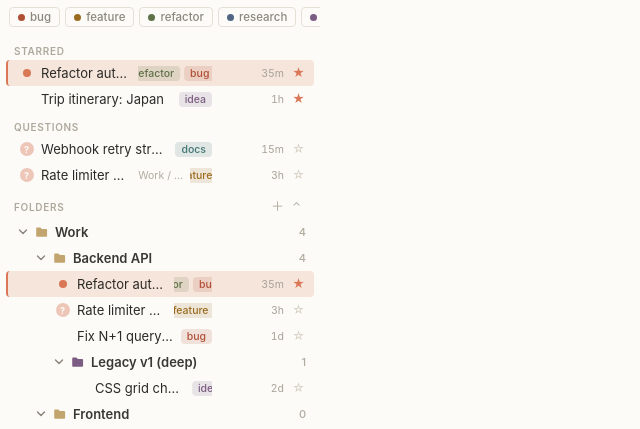
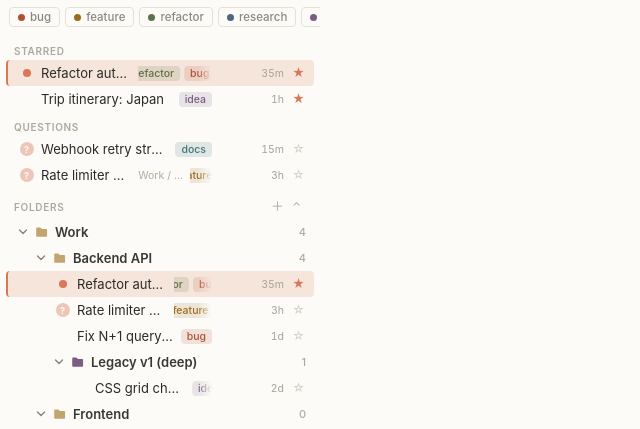
Before and after one commit to jakemismas/claude-code-nest, a website: page scripts/fidelity/harness.html in a window 1280 px wide. Shown: the part 173-602 px from the top of the page, 0-640 px from the left. Drawn offline with Linux system fonts and the light colour scheme.

Commit message:
Fade the clipped edge of overflowing tag pills

```diff
--- a/media/orgPanel.css
+++ b/media/orgPanel.css
@@ -891,6 +891,12 @@ body {
 
 .nest-tags-overflow .nest-row-tags-strip {
   animation: nest-tags-marquee var(--tag-scroll-duration, 8s) linear infinite;
+}
+
+/* Fade the clipped edge so a cut pill reads as more to come, not as a broken chip. */
+.nest-row-tags.nest-tags-overflow {
+  -webkit-mask-image: linear-gradient(to right, #000 calc(100% - 14px), transparent);
+  mask-image: linear-gradient(to right, #000 calc(100% - 14px), transparent);
 }
 
 .nest-row-tags.nest-tags-overflow:hover .nest-row-tags-strip {
```
